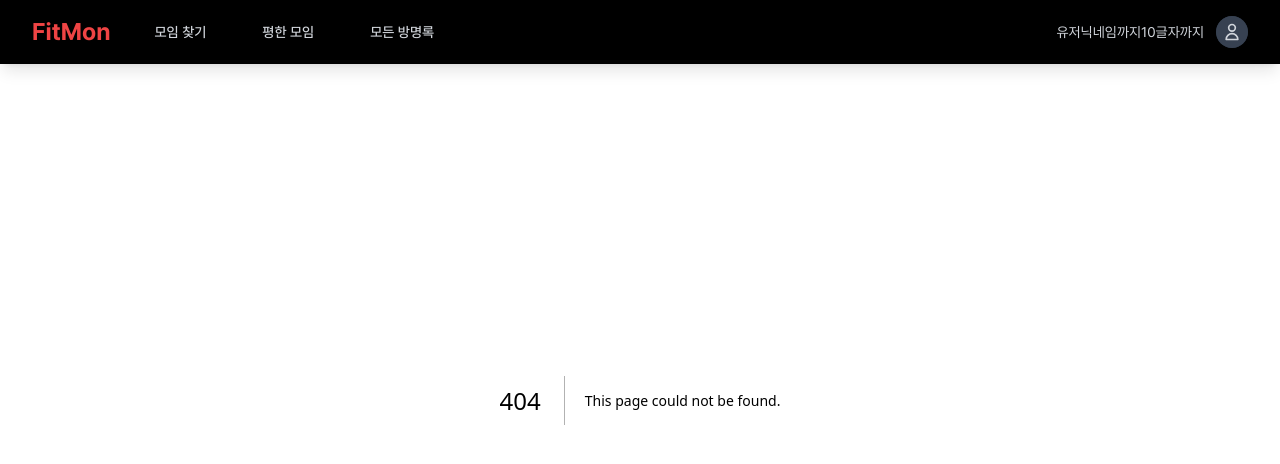
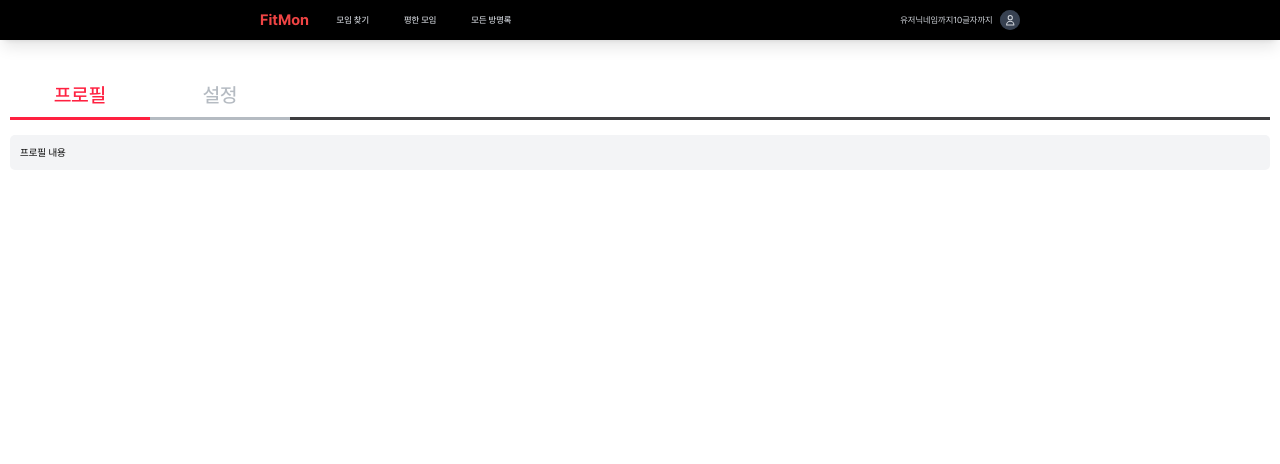
Before and after one commit to FESI06-project/-frontend, a Next.js app: page /mypage in a window 1280 px wide. Before the commit this address had no page. Shown: the top 464 px of the page. Built offline with nearby package versions, Linux system fonts and the light colour scheme.

Commit message:
✨ feat: tap 컴포넌트 제작 (기본) + 폰트크기 설정정

```diff
--- /dev/null
+++ b/src/components/Tap.tsx
@@ -0,0 +1,53 @@
+// src/components/Tab.tsx
+import type { TabItem } from '@/types/index';
+
+interface TabProps {
+  items: TabItem[];
+  currentTab: string;
+  onTabChange: (id: string) => void;
+  className?: string;
+  rightElement?: React.ReactNode;
+}
+
+export default function Tab({
+  items,
+  currentTab,
+  onTabChange,
+  className = '',
+  rightElement //추가 버튼은 이거 넣어서 하시면 됩니다. 안쓰면 버튼 안생겨요.
+}: TabProps) {
+  const handleTabClick = (id: string) => {
+    onTabChange(id);
+  };
+
+  return (
+    <div className={`w-full ${className}`}>
+      <div className="flex items-center justify-between">
+        <div className="flex border-b-[3px] border-dark-400 w-full">
+          <div className="flex">
+            {items.map((item) => (
+              <button
+                key={item.id}
+                onClick={() => handleTabClick(item.id)}
+                className={`
+                  px-[32px] py-3 text-[2rem] font-medium min-w-[140px] border-b-[3px]
+                  ${currentTab === item.id
+                    ? 'text-primary border-primary -mb-[3px]'
+                    : 'text-dark-700 border-dark-700 -mb-[3px]'
+                  }
+                `}
+              >
+                {item.label}
+              </button>
+            ))}
+          </div>
+          {rightElement && (
+            <div className="flex items-center px-4 ml-auto">
+              {rightElement}
+            </div>
+          )}
+        </div>
+      </div>
+    </div>
+  );
+}
--- /dev/null
+++ b/src/pages/mypage/index.tsx
@@ -0,0 +1,41 @@
+import { useState } from 'react';
+import Tab from '../../components/Tap';
+
+//일단 대충 만든거임
+const MY_PAGE_TABS = [
+  {
+    id: 'profile',
+    label: '프로필'
+  },
+  {
+    id: 'settings',
+    label: '설정'
+  }
+] as const;
+
+export default function MyPage() {
+  const [currentTab, setCurrentTab] = useState(MY_PAGE_TABS[0].id);
+
+  const handleTabChange = (tabId: string) => {
+    setCurrentTab(tabId);
+  };
+
+  return (
+    <div className="w-full max-w-screen-xl mx-auto px-4 pt-[72px]">
+      <Tab
+        items={MY_PAGE_TABS}
+        currentTab={currentTab}
+        onTabChange={handleTabChange}
+      />
+
+      {/* 탭 컨텐츠 */}
+      <div className="mt-6">
+        {currentTab === 'profile' && (
+          <div className="p-4 bg-white rounded-lg">
+            프로필 내용
+          </div>
+        )}
+      </div>
+    </div>
+  );
+}
--- a/src/styles/globals.css
+++ b/src/styles/globals.css
@@ -3,7 +3,11 @@
 @tailwind utilities;
 
 @layer base {
-  html,
+  html {
+    height: 100%;
+    font-size: 62.5%;  /* 1rem = 10px */
+  }
+
   body {
     @apply font-Pretendard;
   }
--- /dev/null
+++ b/src/types/index.d.ts
@@ -0,0 +1,4 @@
+export interface TabItem {
+  id: string;
+  label: string;
+}
```
Also changed, not shown: src/types/index.ts (deleted), 1 other file (tests, documents, lock files or other folders).
